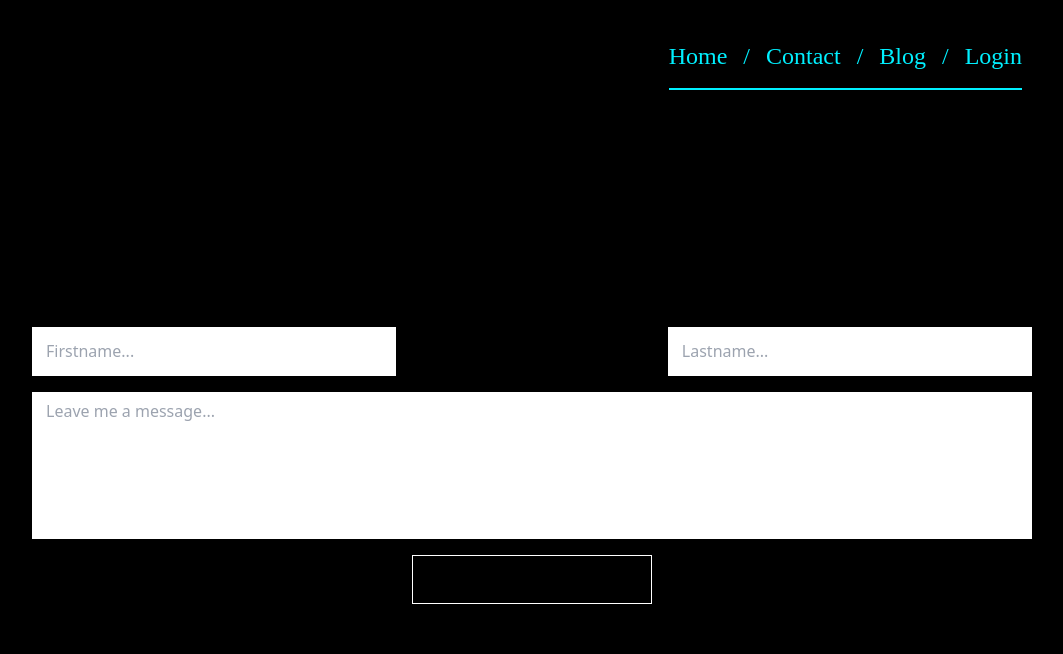
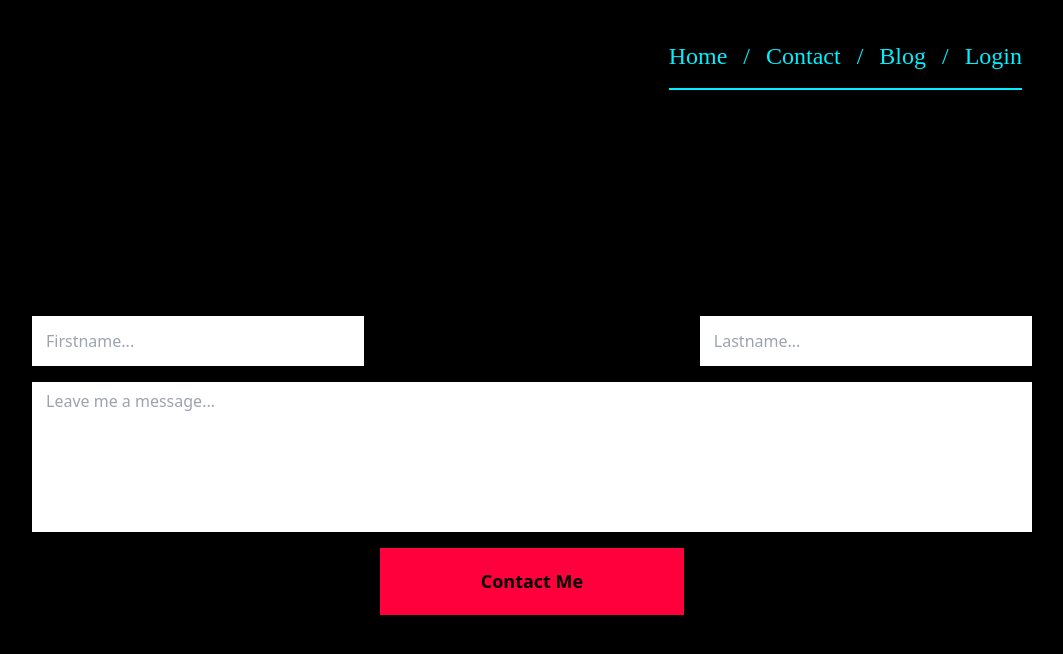
Before and after one commit to Mopcho/Small-NextJs-Project, a Next.js app in the folder client/: page /contact in a window 1280 px wide. Shown: the top 654 px of the page, without its empty margins (108-1171 px from the left). Built offline with nearby package versions, Linux system fonts and the light colour scheme; a web font is replaced by a local one.

Commit message:
Additional touches to change the color schema

```diff
--- a/client/src/public/stylesheets/global.css
+++ b/client/src/public/stylesheets/global.css
@@ -99,13 +99,14 @@ a {
 .contact-form-layout {
   display: grid;
   gap: 1em;
-  grid-template-rows: 1fr 3fr 1fr;
+  grid-template-rows: 50px 150px auto;
   grid-template-areas: "firstname . lastname" "message message message" ". submit .";
   min-width: 1000px;
 }
 @media (max-width: 1025px) {
   .contact-form-layout {
     min-width: 100%;
+    grid-template-rows: 50px 50px 150px auto;
     grid-template-areas: "firstname" "lastname" "message" "submit";
   }
 }
@@ -114,14 +115,14 @@ a {
   grid-area: firstname;
 }
 .contact-form-layout .contact-firstname:focus {
-  outline: rgb(60, 255, 208) solid 2px;
+  outline: rgb(0, 240, 255) solid 2px;
 }
 .contact-form-layout .contact-lastname {
   padding: 7px 14px;
   grid-area: lastname;
 }
 .contact-form-layout .contact-lastname:focus {
-  outline: rgb(60, 255, 208) solid 2px;
+  outline: rgb(0, 240, 255) solid 2px;
 }
 .contact-form-layout .contact-message {
   padding: 7px 14px;
@@ -129,27 +130,21 @@ a {
   resize: none;
 }
 .contact-form-layout .contact-message:focus {
-  outline: rgb(60, 255, 208) solid 2px;
+  outline: rgb(0, 240, 255) solid 2px;
 }
 .contact-form-layout .contact-submit {
-  padding: 10px 15px;
-  border: 1px solid white;
+  padding: 1.25rem 4rem;
+  background-color: rgb(255, 0, 60);
   font-size: large;
   font-weight: bold;
   grid-area: submit;
-  transition-property: background-color, color;
-  transition: 0.2s ease-in;
-}
-.contact-form-layout .contact-submit:hover {
-  background-color: rgb(60, 255, 208);
-  color: rgb(50, 50, 50);
 }
 
 .login-form-layout {
   display: flex;
   gap: 1em;
   flex-direction: column;
-  border: 2px solid rgb(60, 255, 208);
+  border: 2px solid rgb(0, 240, 255);
   padding: 20px 50px;
 }
 .login-form-layout input {
@@ -195,7 +190,7 @@ a {
   transition: 0.2s ease-in;
 }
 .browse-menu li:hover {
-  background-color: rgb(60, 255, 208);
+  background-color: rgb(0, 240, 255);
   color: rgb(50, 50, 50);
 }
 
--- a/client/src/sass/global.scss
+++ b/client/src/sass/global.scss
@@ -121,7 +121,7 @@ a {
 .contact-form-layout {
   display: grid;
   gap: 1em;
-  grid-template-rows: 1fr 3fr 1fr;
+  grid-template-rows: 50px 150px auto;
   grid-template-areas:
   "firstname . lastname"
   "message message message"
@@ -131,6 +131,7 @@ a {
 
   @media(max-width: $desktop) {
     min-width: 100%;
+    grid-template-rows: 50px 50px 150px auto;
     grid-template-areas:
       "firstname"
       "lastname"
@@ -143,7 +144,7 @@ a {
     grid-area: firstname;
 
     &:focus {
-      outline: $green solid 2px;
+      outline: $cyan solid 2px;
     }
   }
 
@@ -152,7 +153,7 @@ a {
     grid-area: lastname;
 
     &:focus {
-      outline: $green solid 2px;
+      outline: $cyan solid 2px;
     }
   }
 
@@ -162,23 +163,16 @@ a {
     resize: none;
 
     &:focus {
-      outline: $green solid 2px;
+      outline: $cyan solid 2px;
     }
   }
 
   .contact-submit {
-    padding: 10px 15px;
-    border: 1px solid white;
+    padding: 1.25rem 4rem;
+    background-color: $red;
     font-size: large;
     font-weight: bold;
     grid-area: submit;
-    transition-property: background-color, color;
-    transition: 0.2s ease-in;
-
-    &:hover {
-      background-color: $green;
-      color: rgb(50, 50, 50);
-    }
   }
 }
 
@@ -186,7 +180,7 @@ a {
   display: flex;
   gap: 1em;
   flex-direction: column;
-  border: 2px solid $green;
+  border: 2px solid $cyan;
   padding: 20px 50px;
 
   input {
@@ -237,7 +231,7 @@ a {
     transition: 0.2s ease-in;
 
     &:hover {
-      background-color: $green;
+      background-color: $cyan;
       color: rgb(50, 50, 50);
     }
   }
```
Also changed, not shown: 1 other file (tests, documents, lock files or other folders).
